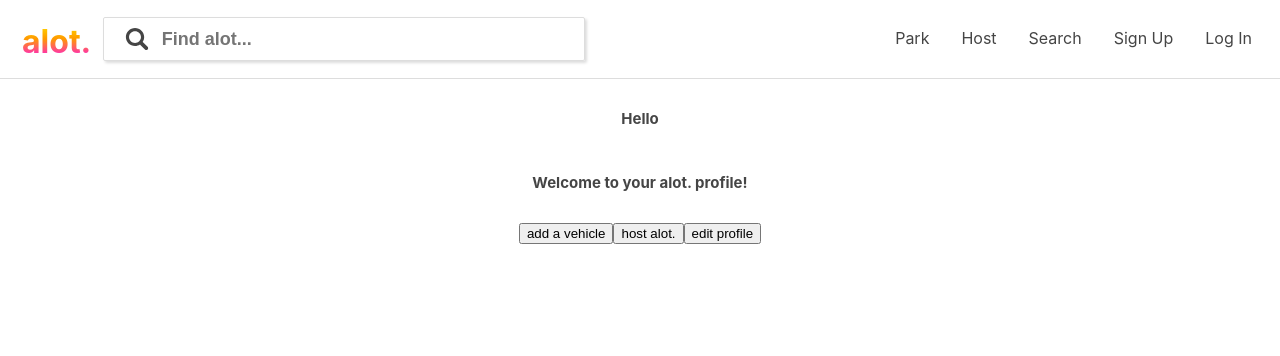
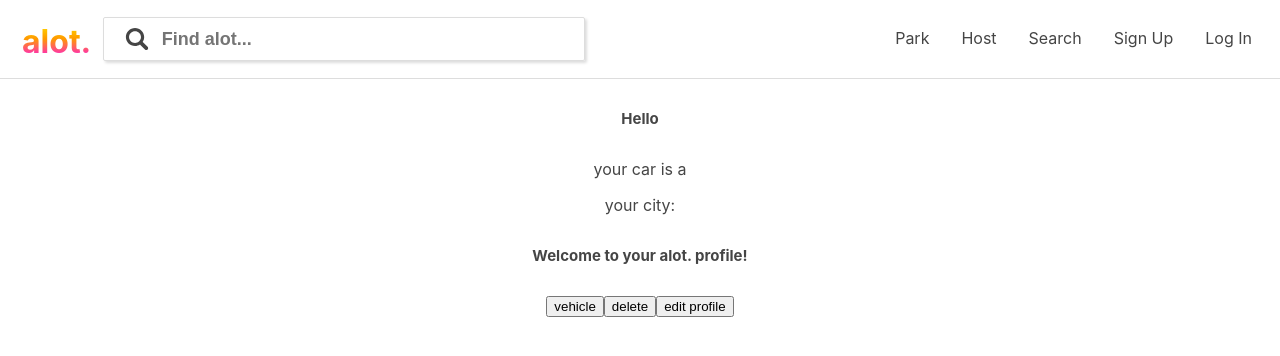
Before and after one commit to majicmaj/SUFClient, a React (Create React App) app in the folder sufclient-app/: page /profile in a window 1280 px wide. Shown: the top 356 px of the page. Built offline with nearby package versions, Linux system fonts and the light colour scheme; no server answers.

Commit message:
buttons changed

```diff
--- a/sufclient-app/src/User.js
+++ b/sufclient-app/src/User.js
@@ -20,9 +20,16 @@ class User extends Component {
         .then(res => {
             console.log(res.data)
             this.setState({
+            username: res.data.username,
             firstName: res.data.firstName,
             lastName: res.data.lastName,
-            carType: res.data.carType
+            carType: res.data.carType,
+            location: {
+                address: res.data.address,
+                city: res.data.city,
+                zipCode: res.data.zipcode,
+              },
+            password: res.data.password
         })
 
     })
@@ -40,9 +47,12 @@ class User extends Component {
         return (
             <div>
                 <h3> Hello {this.state.firstName} {this.state.lastName}</h3>
+                <p>your car is a {this.state.carType}</p>
+                {this.state.host}
+                <p>your city:</p>
                 <h3>Welcome to your alot. profile!</h3>
-                <button>add a vehicle</button>
-                <button>host alot.</button>
+                <button>vehicle</button>
+                <button>delete</button>
                 <button>edit profile</button>
             </div>
 
```
